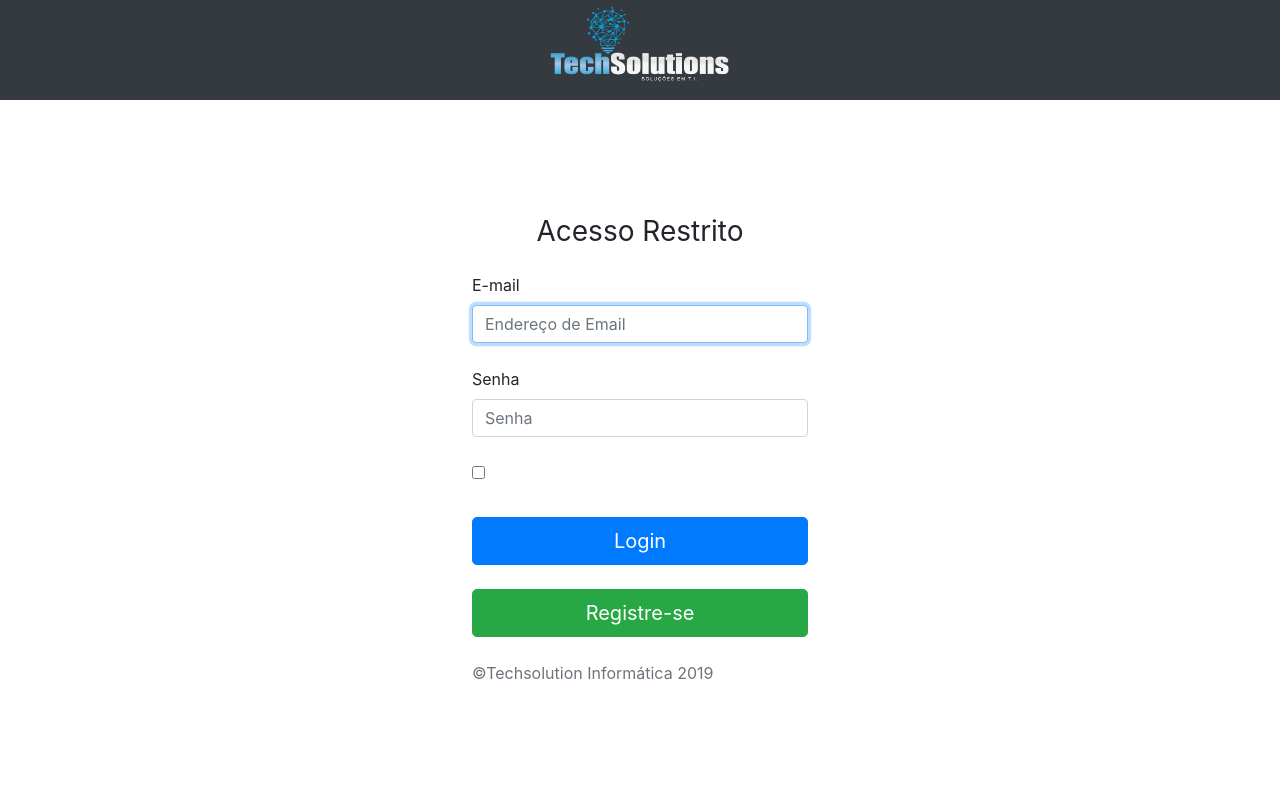
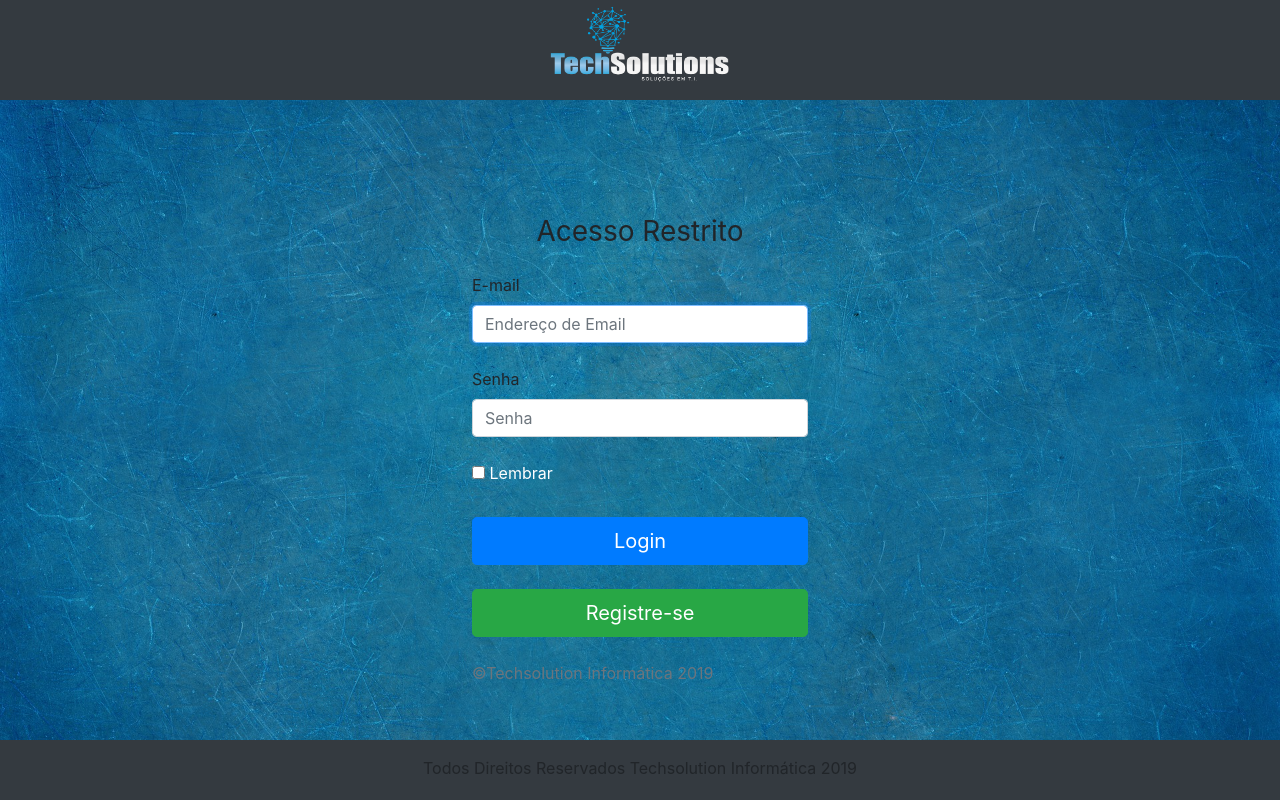
Before and after one commit to jeduardodomingos/fast-desk-web, an Angular app: page / in a window 1280 px wide. Built offline with nearby package versions, Linux system fonts and the light colour scheme.

Commit message:
NEW-FEATURE: Ajuste Estilos Tela Login

```diff
--- a/src/app/app.component.html
+++ b/src/app/app.component.html
@@ -1,9 +1,7 @@
 <div class="container-fluid">
     <app-header></app-header>
     <app-login></app-login>
+    <app-footer></app-footer>
 </div>
 
-
-
-
 <router-outlet></router-outlet>
--- a/src/app/footer/footer.component.html
+++ b/src/app/footer/footer.component.html
@@ -1,5 +1,7 @@
-<div class="footer-copyright text-center sticky-bottom">
-    <div>
-        <span style="color: #bbbbbb; margin-top:-20px;">Todos os Direitos Reservados Techsolution Informática 2019</span>
+<div class="footer-copyright text-center sticky-bottom bg-dark">
+    <div class="row justify-content-md-center">
+        <div class="col-md-6 text-center">
+            <label class="mt-3">Todos Direitos Reservados Techsolution Informática 2019</label>
+        </div>
     </div>
 </div>
--- a/src/styles.css
+++ b/src/styles.css
@@ -1,5 +1,5 @@
 /* You can add global styles to this file, and also import other style files */
-/* body {
+ body {
     background: url('./assets/images/login-background.jpg') no-repeat 0 0;
      background-size: cover;
     height: 100%;
@@ -52,10 +52,10 @@
         width: 100%;
         margin: 0 0 0 0;
     }
- } */
+ }
 
 .footer-copyright{
-    background-color: darkcyan;
+    left: 0;
     bottom: 0;
     position: fixed;
     width: 100%;
```
